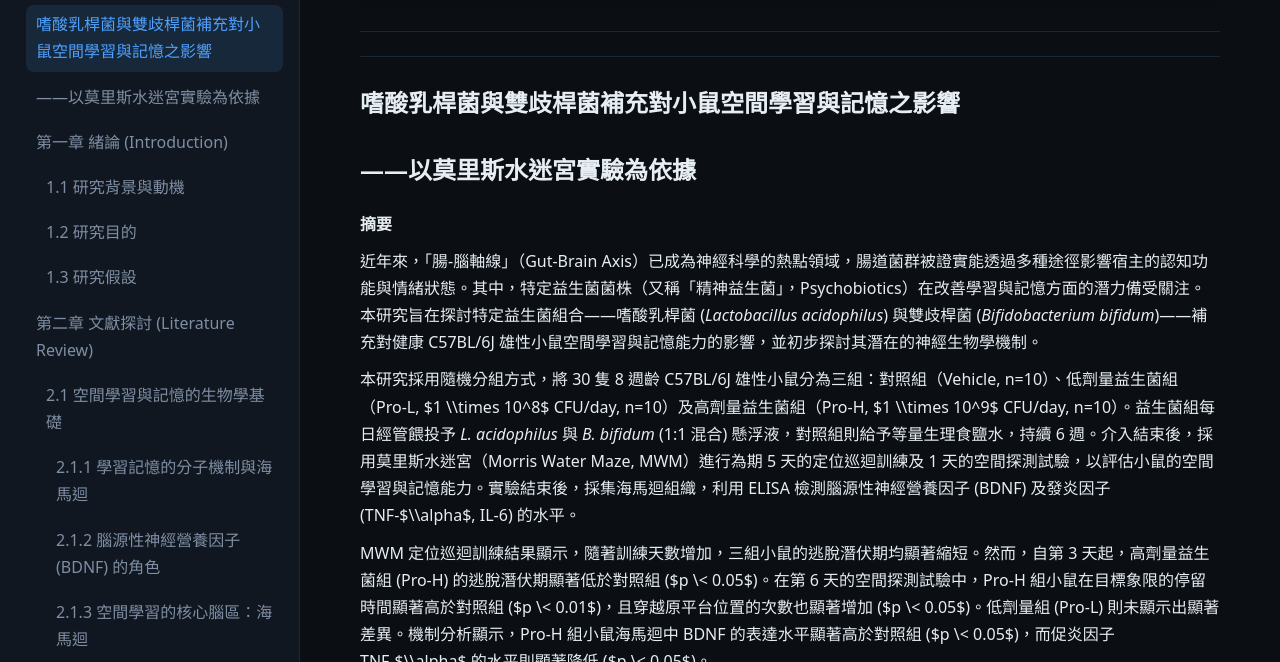
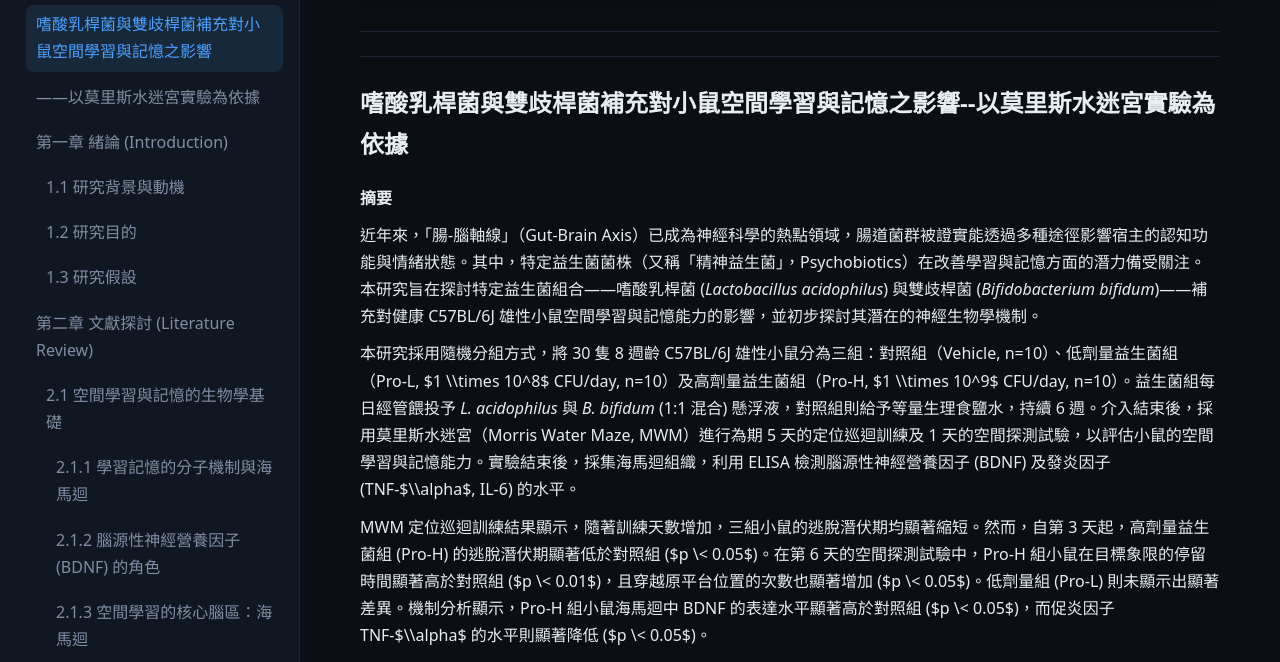
Before and after one commit to wangkejing2007/The-Effects-of-Probiotic-Supplementation, a plain HTML site: page index.html in a window 1280 px wide. Shown: the part 99-761 px from the top of the page. Drawn offline with Linux system fonts and the light colour scheme.

Commit message:
Update index.html

```diff
--- a/index.html
+++ b/index.html
@@ -118,9 +118,7 @@
 
 <hr/>
 
-<h2 id="嗜酸乳桿菌與雙歧桿菌補充對小鼠空間學習與記憶之影響"><strong>嗜酸乳桿菌與雙歧桿菌補充對小鼠空間學習與記憶之影響</strong></h2>
-
-<h2 id="以莫里斯水迷宮實驗為依據"><strong>——以莫里斯水迷宮實驗為依據</strong></h2>
+<h2 id="嗜酸乳桿菌與雙歧桿菌補充對小鼠空間學習與記憶之影響"><strong>嗜酸乳桿菌與雙歧桿菌補充對小鼠空間學習與記憶之影響--以莫里斯水迷宮實驗為依據</strong></h2>
 
 <p><strong>摘要</strong></p>
 
```
